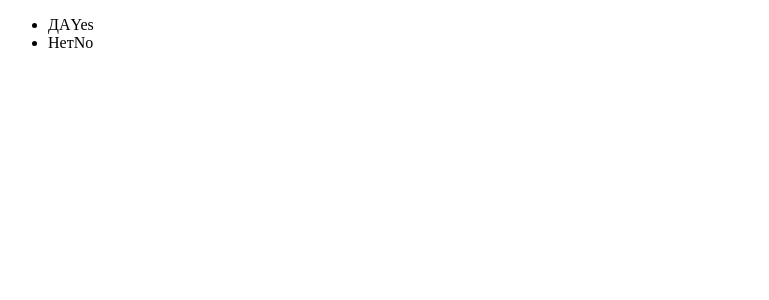
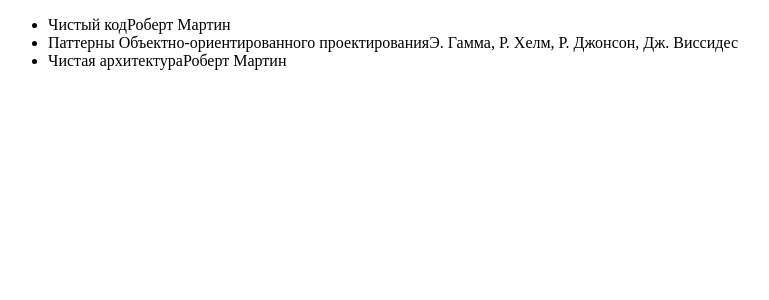
Before and after one commit to iGunya/bookStore, a React (Create React App) app: page / in a window 1280 px wide. Shown: the top 300 px of the page, without its empty margins (0-769 px from the left). Built offline with nearby package versions, Linux system fonts and the light colour scheme.

Commit message:
Добавлена работа с хранилищем Redux

```diff
--- a/src/action/index.ts
+++ b/src/action/index.ts
@@ -1,9 +1,13 @@
-import BooksLoadedAction from "../types/action"
-import {IBooks} from "../types/types";
+import BooksAction from "../types/action"
+import {IBook, IBooks} from "../types/types";
 
-const booksLoaded = (newBooks: IBooks) : BooksLoadedAction => {
+export enum BookActionTypes {
+  BOOKS_LOADED = 'BOOKS_LOADED'
+}
+
+const booksLoaded = (newBooks: IBook[]) : BooksAction => {
   return {
-    type: 'BOOKS_LOADED',
+    type: BookActionTypes.BOOKS_LOADED,
     payload: newBooks
   }
 }
--- a/src/components/book-list/book-list.tsx
+++ b/src/components/book-list/book-list.tsx
@@ -3,12 +3,26 @@
 import {RootState} from "../../srote";
 import {connect} from "react-redux";
 import {IBook} from "../../types/types";
+import {withBookStoreService} from "../hoc/with-book-store-service";
+import BookstoreService from "../../services/bookstore-service";
+import {booksLoaded} from "../../action";
 
 interface Props {
   books: IBook[]
+  bookstoreService: BookstoreService
+  booksLoaded: (newBooks: IBook[]) => void
 }
 
+
 class BookList extends Component<Props> {
+
+  componentDidMount() {
+    const data = this.props.bookstoreService.getBooks();
+    console.log( data )
+
+    this.props.booksLoaded(data)
+  }
+
 
   render() {
     const {books} = this.props;
@@ -30,10 +44,13 @@
 }
 
 const mapStateToProps = (state: RootState) => {
-  console.log(state.booksReducer);
   return {
     books: state.booksReducer.books
   }
 }
 
-export default connect( mapStateToProps )( BookList )
+const mapDispatchToProps = {
+  booksLoaded
+};
+
+export default withBookStoreService( connect( mapStateToProps, mapDispatchToProps )( BookList ) )
--- a/src/reducers/index.ts
+++ b/src/reducers/index.ts
@@ -1,24 +1,14 @@
-import BooksLoadedAction from "../types/action";
+import BooksAction from "../types/action";
 import { IBooks } from "../types/types";
+import {BookActionTypes} from "../action";
 
 const initialState: IBooks = {
-    books: [
-        {
-            id: 1,
-            title: 'ДА',
-            author: 'Yes'
-        },
-        {
-            id: 2,
-            title: 'Нет',
-            author: 'No'
-        }
-    ]
+    books: []
 }
 
-const reducer = (state = initialState, action: BooksLoadedAction): IBooks => {
+const reducer = (state = initialState, action: BooksAction): IBooks => {
     switch (action.type) {
-        case 'BOOKS_LOADED':
+        case BookActionTypes.BOOKS_LOADED:
             return {
                 books: action.payload
             }
--- a/src/services/bookstore-service.ts
+++ b/src/services/bookstore-service.ts
@@ -7,13 +7,18 @@
         return [
             {
                 id: 1,
-                title: 'ДА',
-                author: 'Yes'
+                title: 'Чистый код',
+                author: 'Роберт Мартин'
             },
             {
                 id: 2,
-                title: 'Нет',
-                author: 'No'
+                title: 'Паттерны Объектно-ориентированного проектирования',
+                author: 'Э. Гамма, Р. Хелм, Р. Джонсон, Дж. Виссидес'
+            },
+            {
+                id: 3,
+                title: 'Чистая архитектура',
+                author: 'Роберт Мартин'
             }
         ];
     }
--- a/src/srote.ts
+++ b/src/srote.ts
@@ -9,3 +9,4 @@
 export const store = createStore(rootReducer);
 
 export type RootState = ReturnType<typeof rootReducer>;
+export type RootDispatch = typeof store.dispatch;
--- a/src/types/action.ts
+++ b/src/types/action.ts
@@ -1,4 +1,4 @@
-export default interface BooksLoadedAction {
+export default interface BooksAction {
     type: string;
     payload: any;
 }
```
